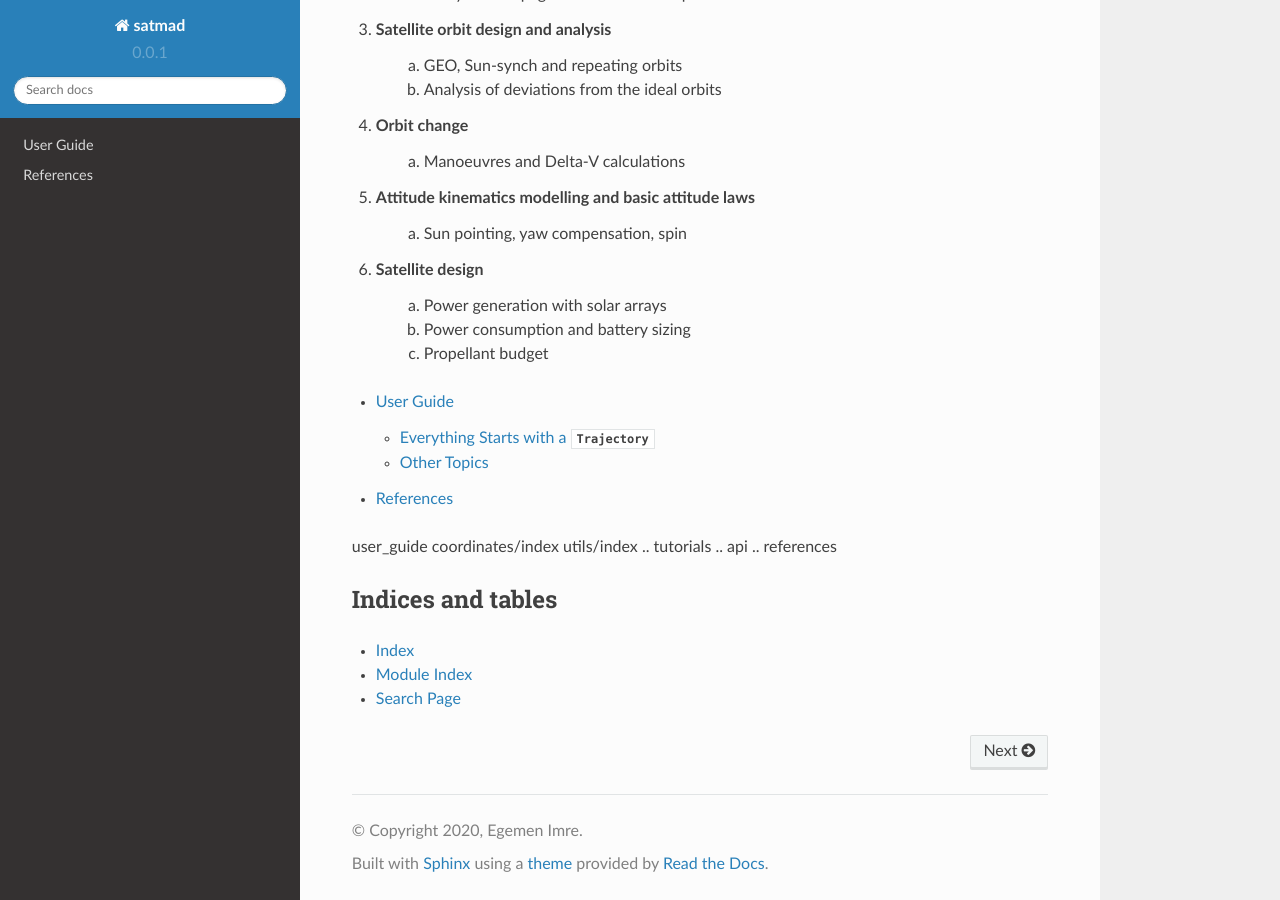
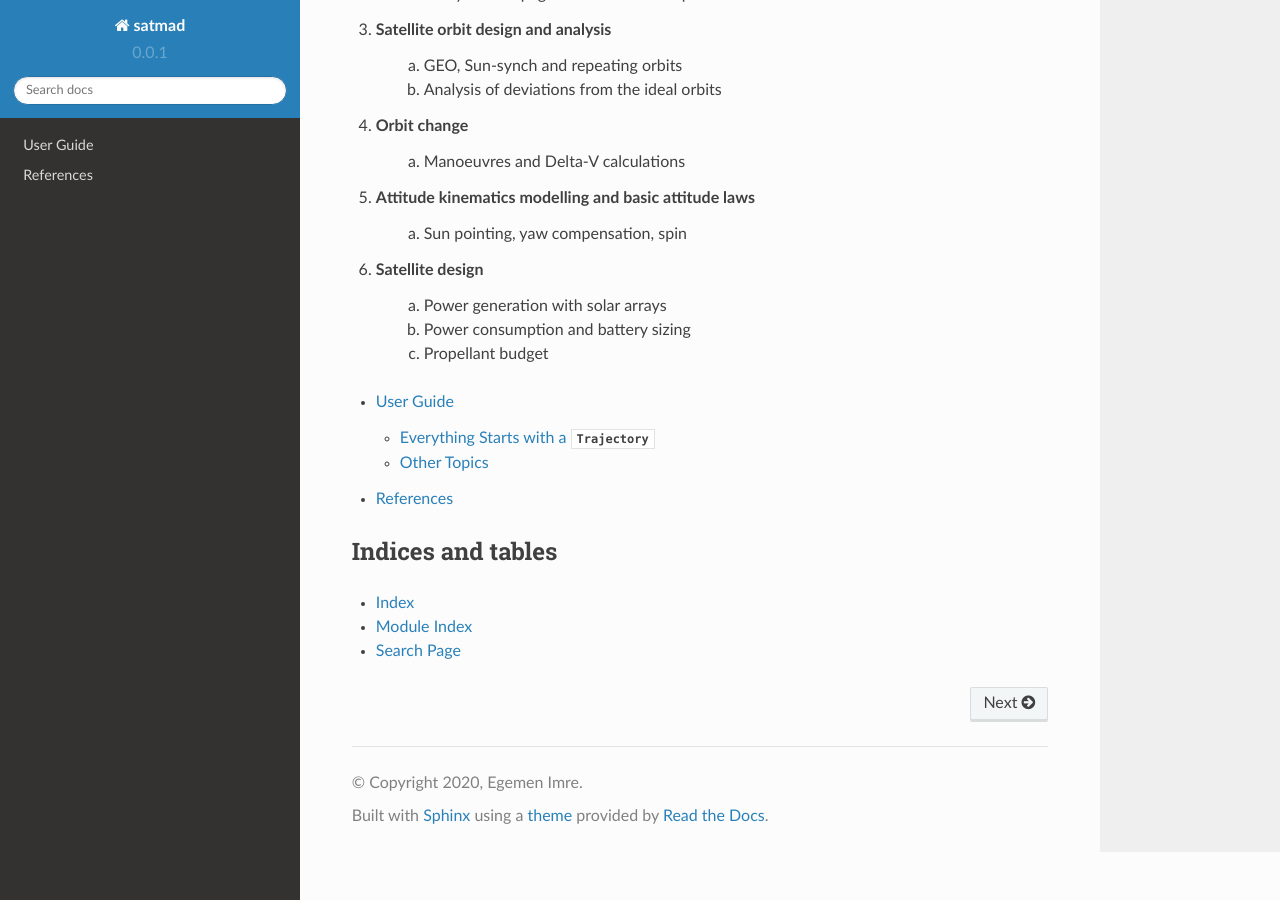
Before and after one commit to egemenimre/satmad, a Sphinx documentation site: the page built from docs/index.rst, in a window 1280 px wide and 900 px high, scrolled down 574 px. Built offline with Sphinx 7.4.7 and the Read the Docs theme 2.0.0, drawn with Linux system fonts in a browser that asks for light colours.

```diff
--- a/docs/index.rst
+++ b/docs/index.rst
@@ -36,9 +36,7 @@ While current functionality is limited, the aim looks like this:
 
 .. about
 .. getting_started
-user_guide
-coordinates/index
-utils/index
+.. user_guide
 .. tutorials
 .. api
 .. references
```
